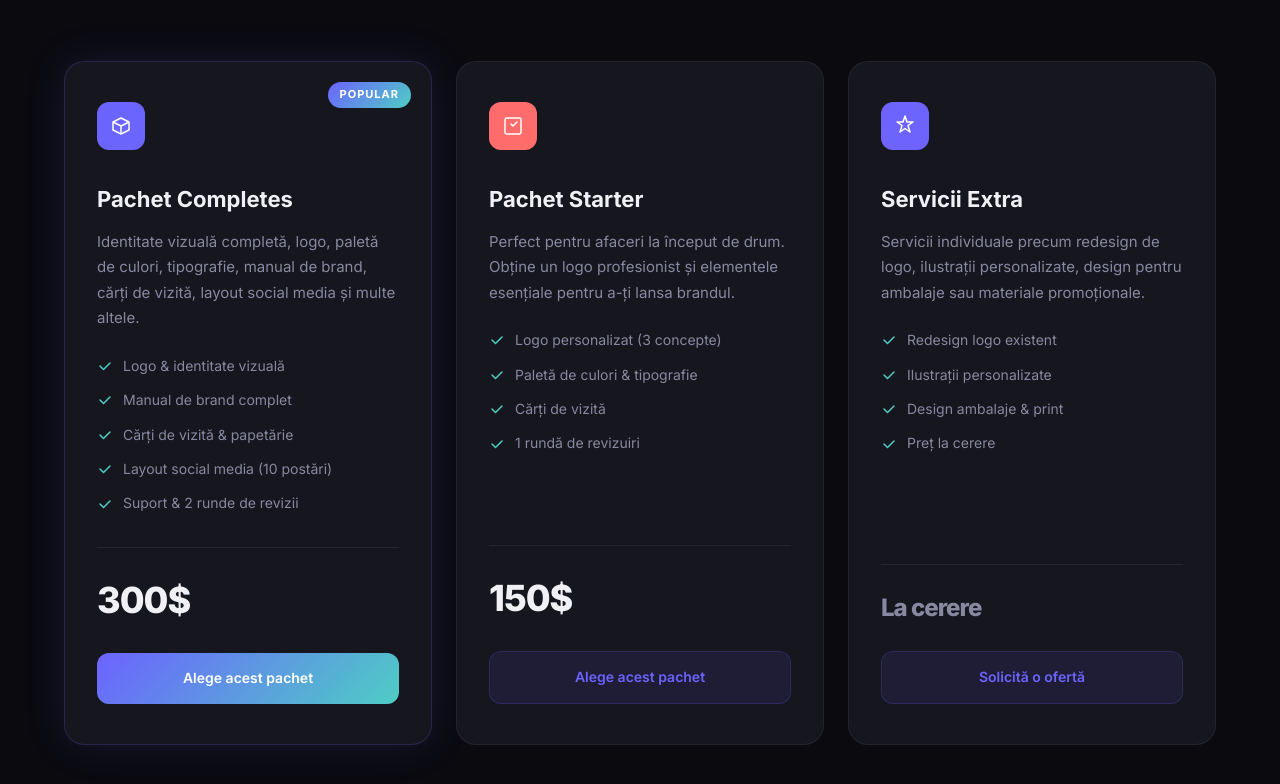
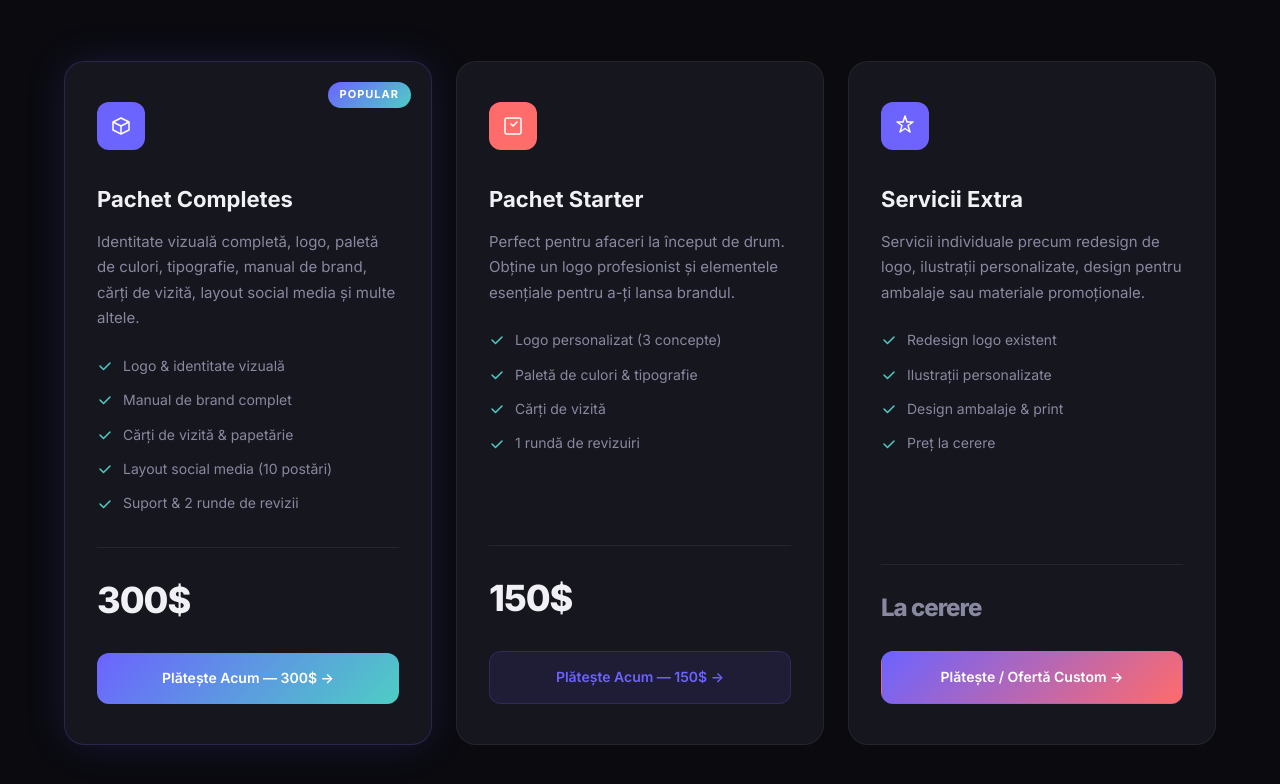
Before and after one commit to clau222177/vella-design, a plain HTML site: page index.html in a window 1280 px wide. Shown: the part 1110-1894 px from the top of the page. Drawn offline with nearby package versions, Linux system fonts and the light colour scheme.

Commit message:
Add files via upload

```diff
--- a/index.html
+++ b/index.html
@@ -65,8 +65,8 @@
                 Design premium care face diferența pe piață.
             </p>
             <div class="hero-cta reveal">
-                <a href="#contact" class="btn btn-primary">
-                    <span>Începe un proiect</span>
+                <a href="https://buy.stripe.com/bJebJ0h1L8h71CG3Jb2sM00" target="_blank" class="btn btn-primary">
+                    <span>Plătește Acum cu Stripe</span>
                     <svg width="20" height="20" viewBox="0 0 20 20" fill="none"><path d="M4 10h12m0 0l-4-4m4 4l-4 4" stroke="currentColor" stroke-width="1.5" stroke-linecap="round" stroke-linejoin="round"/></svg>
                 </a>
                 <a href="#services" class="btn btn-ghost">Vezi serviciile</a>
@@ -136,7 +136,7 @@
                     <div class="service-price">
                         <span class="price-amount">300$</span>
                     </div>
-                    <a href="#contact" class="btn btn-service">Alege acest pachet</a>
+                    <a href="https://buy.stripe.com/bJebJ0h1L8h71CG3Jb2sM00" target="_blank" class="btn btn-service">Plătește Acum — 300$ →</a>
                 </div>
 
                 <!-- Pachet Starter -->
@@ -167,7 +167,7 @@
                     <div class="service-price">
                         <span class="price-amount">150$</span>
                     </div>
-                    <a href="#contact" class="btn btn-service">Alege acest pachet</a>
+                    <a href="https://buy.stripe.com/bJebJ0h1L8h71CG3Jb2sM00" target="_blank" class="btn btn-service">Plătește Acum — 150$ →</a>
                 </div>
 
                 <!-- Pachet Extra -->
@@ -198,7 +198,7 @@
                     <div class="service-price">
                         <span class="price-amount price-custom">La cerere</span>
                     </div>
-                    <a href="#contact" class="btn btn-service">Solicită o ofertă</a>
+                    <a href="https://buy.stripe.com/bJebJ0h1L8h71CG3Jb2sM00" target="_blank" class="btn btn-service" style="background: linear-gradient(135deg, #6C63FF, #FF6B6B); color:white;">Plătește / Ofertă Custom →</a>
                 </div>
 
             </div>
```
